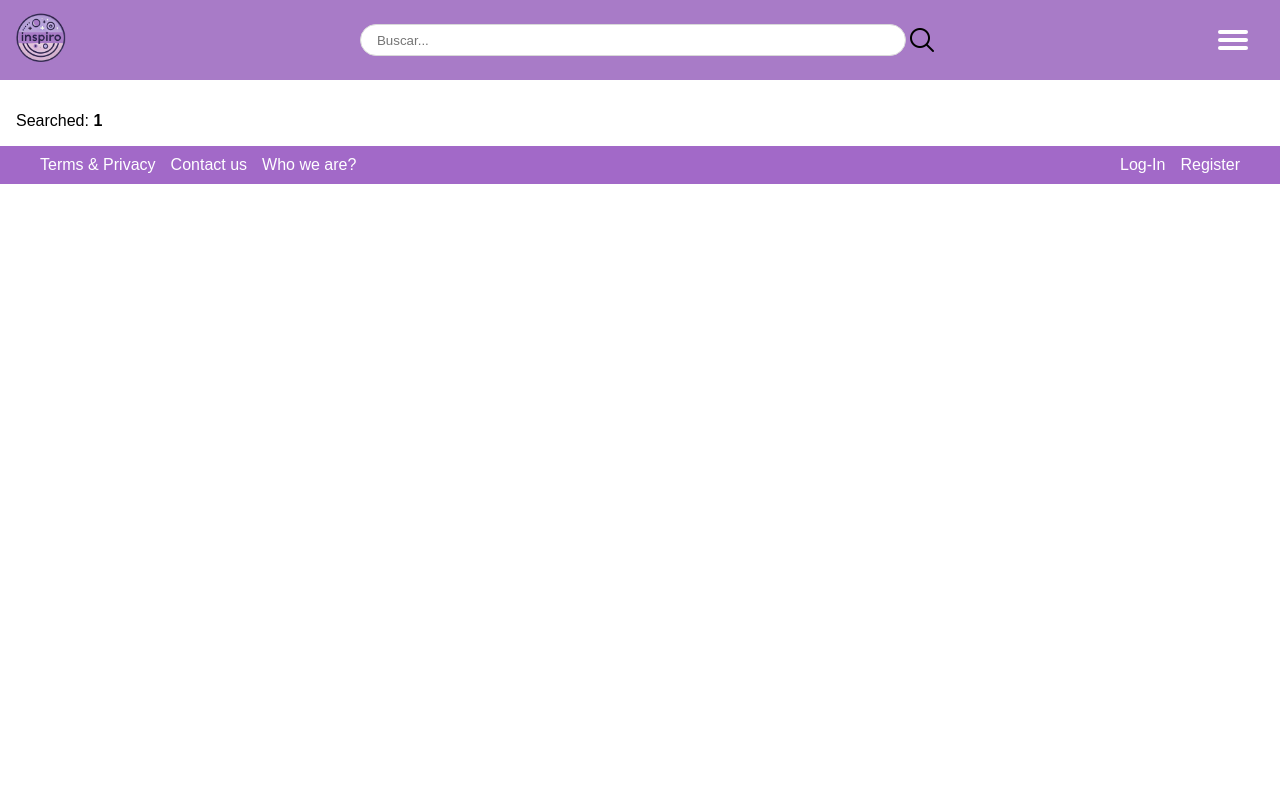
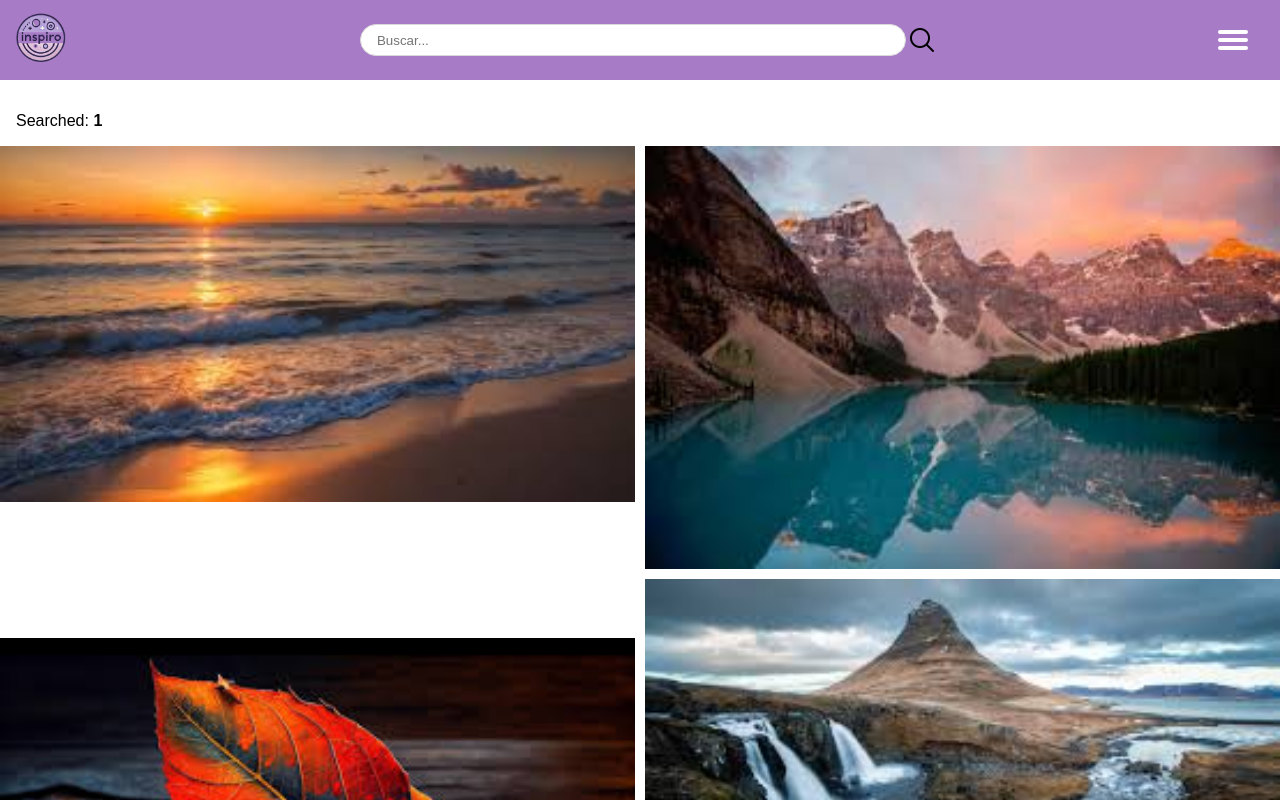
Before and after one commit to AdonayLorenzo/Inspiro, a React (Vite) app: page /Searched/1 in a window 1280 px wide. Shown: the top 800 px of the page. Built offline with nearby package versions, Linux system fonts and the light colour scheme.

Commit message:
last-today

```diff
--- /dev/null
+++ b/src/components/image-grid/ImageGrid.css
@@ -0,0 +1,27 @@
+.image-grid {
+    display: grid;
+    grid-template-columns: repeat(2, 1fr); /* Dos columnas */
+    gap: 10px; /* Espaciado entre elementos */
+}
+
+.grid-item {
+    position: relative;
+    width: 100%;
+    overflow: hidden;
+}
+
+.grid-item img {
+    width: 100%;
+    height: auto;
+    display: block;
+    object-fit: cover;
+}
+
+/* Alterna el tamaño de las imágenes */
+.grid-item.left {
+    grid-row: span 2; /* Ocupa dos filas */
+}
+
+.grid-item.right {
+    grid-row: span 1; /* Ocupa una fila */
+}
--- /dev/null
+++ b/src/components/image-grid/ImageGrid.tsx
@@ -0,0 +1,23 @@
+import React from 'react';
+import { getRandomImagePath } from '../random-images-searchers/RandomImageSearcher';
+import '../image-grid/ImageGrid.css';
+
+const ImageGrid: React.FC = () => {
+    // Genera una lista de imágenes aleatorias para el grid
+    const images = Array.from({ length: 9 }, () => getRandomImagePath());
+
+    return (
+        <div className="image-grid">
+            {images.map((src, index) => (
+                <div
+                    key={index}
+                    className={`grid-item ${index % 2 === 0 ? 'left' : 'right'}`}
+                >
+                    <img src={src} alt={`Random ${index + 1}`} />
+                </div>
+            ))}
+        </div>
+    );
+};
+
+export default ImageGrid;
--- a/src/pages/searcher-something-page/SearchedPage.tsx
+++ b/src/pages/searcher-something-page/SearchedPage.tsx
@@ -3,6 +3,7 @@ import './SearchedPage.css';
 import Header from '../../components/header/Header';
 import Footer from '../../components/footer/Footer';
 import { useParams } from 'react-router-dom';
+import ImageGrid from '../../components/image-grid/ImageGrid';
 
 const SearchedPage: React.FC = () => {
     const { searchTerm } = useParams<{ searchTerm: string }>();
@@ -11,6 +12,7 @@ const SearchedPage: React.FC = () => {
         <div className="searched-page">
             <Header/>
                 <p className="searched-p">Searched: <strong>{searchTerm}</strong></p>
+                <ImageGrid></ImageGrid>
             <Footer />
         </div>
     );
```
